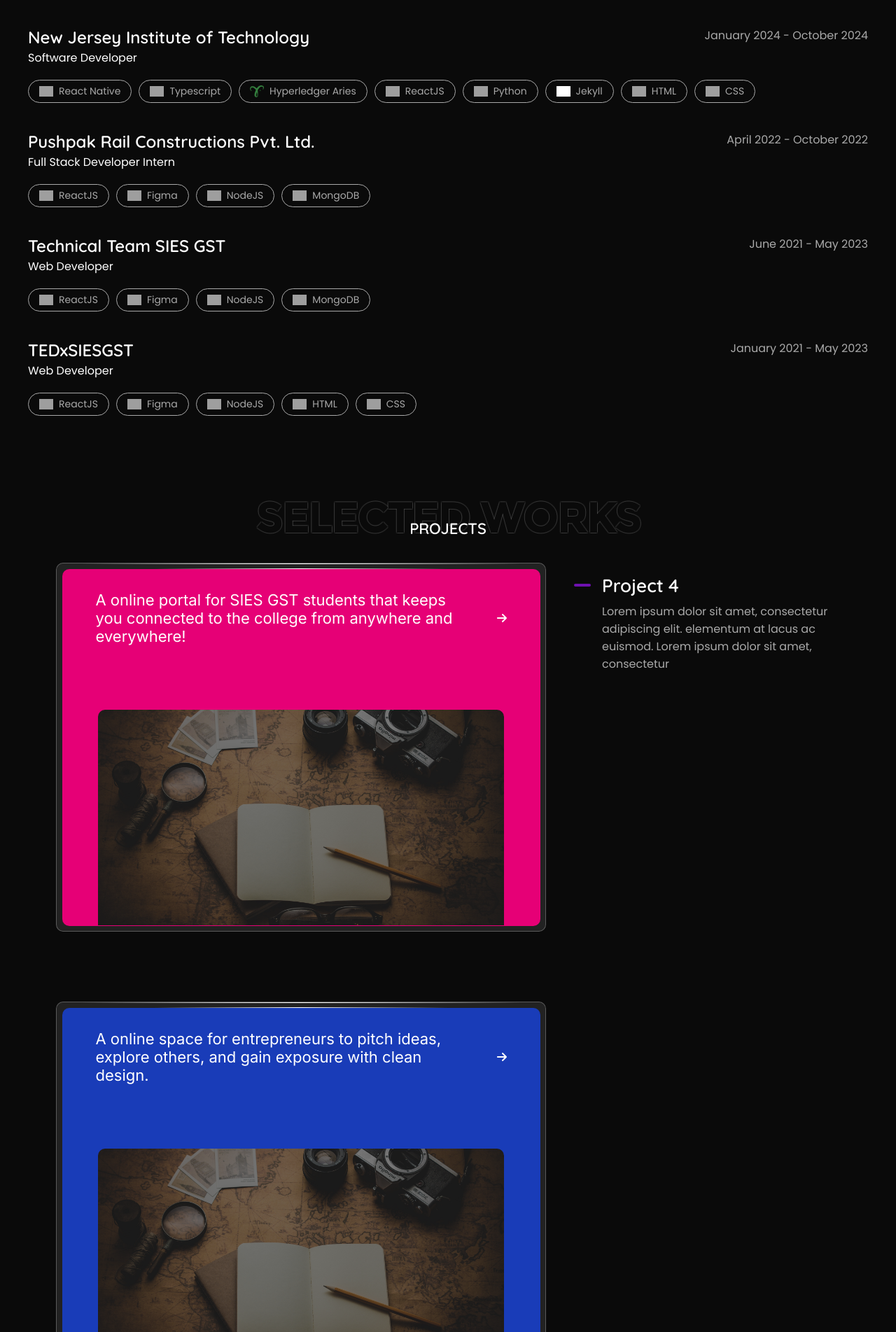
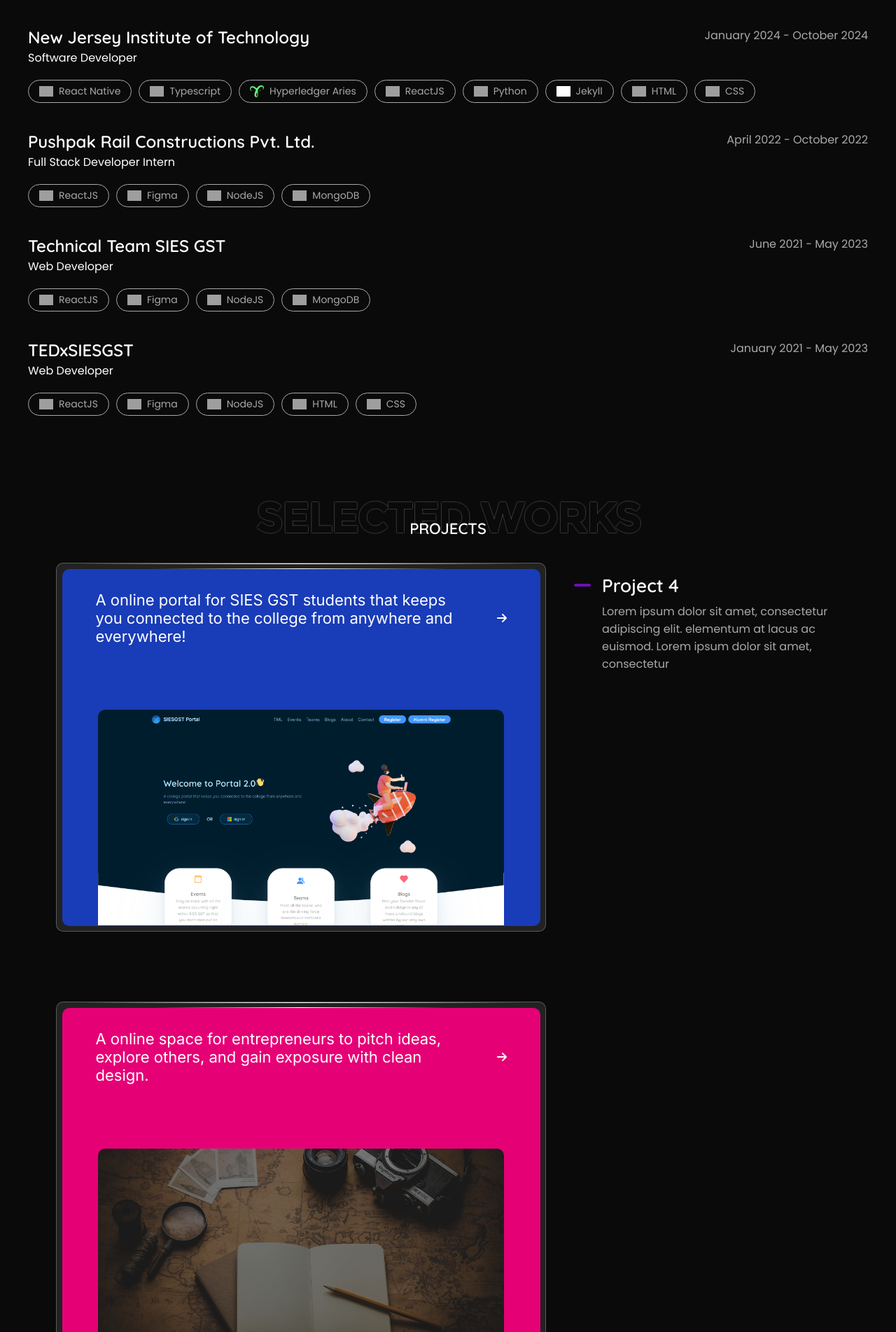
Before and after one commit to NidhishVyas/portfolio, a React (Create React App) app: page / in a window 1280 px wide. Shown: the part 1717-3620 px from the top of the page at 70% size. Built offline with nearby package versions, Linux system fonts and the light colour scheme; grey boxes are pictures that could not be loaded.

Commit message:
Refactor component structure, update experience data with color attributes, and adjust project image paths for consistency

```diff
--- a/src/Components/Common/NavBar.js
+++ b/src/Components/Common/NavBar.js
@@ -150,7 +150,7 @@ const SocialsDiv = styled.div`
   flex-direction: column;
   gap: 16px;
   padding: 20px;
-  border-top: 1px solid rgba(0, 0, 0, 0.2);
+  border-top: 1px solid ${(props) => props.theme.Colors.LightestWhite};
   border-bottom: 1px solid rgba(0, 0, 0, 0.2);
 `;
 
@@ -247,6 +247,7 @@ const TabMainDiv = styled(motion.div)`
 const NavBar = () => {
   const scrollToSection = (id) => {
     document.getElementById(id).scrollIntoView({ behavior: "smooth" });
+    toggleNav();
   };
 
   const theme = useTheme();
@@ -274,7 +275,7 @@ const NavBar = () => {
   const animationProps = {
     initial: "hidden",
     animate: "visible",
-    exit: "hidden",
+    // exit: "hidden",
     transition: { duration: 0.3, delay: 0.7 },
   };
 
--- a/src/Components/Common/TransitionDiv.js
+++ b/src/Components/Common/TransitionDiv.js
@@ -1,19 +1,13 @@
 import React from "react";
 import { motion } from "framer-motion";
 
-const TransitionDiv = ({ children, text = false }) => {
+const TransitionDiv = ({ children }) => {
   return (
     <motion.div
-      initial={text ? "textHidden" : "hidden"}
-      whileInView={text ? "textVisible" : "visible"}
-      animate={text ? "textVisible" : "visible"}
-      viewport={{ amount: 0.3, once: false }}
+      initial="hidden"
+      whileInView="visible"
+      viewport={{ amount: 0.3, once: true }}
       variants={{
-        textHidden: { x: "-100%" },
-        textVisible: {
-          x: 0,
-          transition: { duration: 0.3 },
-        },
         hidden: { opacity: 0, scale: 0.8, y: 20 },
         visible: {
           opacity: 1,
--- a/src/Components/Project/ProjectListDesktop.js
+++ b/src/Components/Project/ProjectListDesktop.js
@@ -11,7 +11,7 @@ import ProjectsData from "../../Data/ProjectsData.json";
 import Icon from "../Common/Icon";
 import ProjectDescription from "./ProjectDescription";
 
-import ProjImg from "../../Images/hero.png";
+// import ProjImg from "../../Images/hero.png";
 
 const MainWrapper = styled.div`
   display: flex;
@@ -170,7 +170,7 @@ const ProjectListDesktop = () => {
                 <Icon name="arrow-right" />
               </ProjectGistDiv>
               <ProjectImage
-                src={data.image}
+                src={require(`../../Images/${data.image}`)}
                 alt={data.name}
                 animate={targetControls}
                 initial={{ y: 20 }}
--- a/src/Data/Experience.json
+++ b/src/Data/Experience.json
@@ -10,7 +10,7 @@
     "techStack": [
       { "name": "React Native", "icon": "react" },
       { "name": "Typescript", "icon": "typescript" },
-      { "name": "Hyperledger Aries", "icon": "aries" },
+      { "name": "Hyperledger Aries", "icon": "aries", "color": "bright" },
       { "name": "ReactJS", "icon": "react" },
       { "name": "Python", "icon": "python" },
       { "name": "Jekyll", "icon": "jekyll", "color": "bright" },
--- a/src/Data/ProjectsData.json
+++ b/src/Data/ProjectsData.json
@@ -3,7 +3,7 @@
     "name": "College Student Portal",
     "info": "Designed and developed a website application using MERN stack, integrating a customizable event calendar and RSVP system.",
     "gist": "A online portal for SIES GST students that keeps you connected to the college from anywhere and everywhere!",
-    "image": "../../Images/hero.png",
+    "image": "SIESGST Portal.png",
     "sourceCode": "",
     "website": "https://www.portal.siesgst.ac.in/",
     "techStack": [
@@ -17,13 +17,13 @@
       { "name": "Microsoft Sign-in", "icon": "microsoft" },
       { "name": "Google Analytics", "icon": "googleanalytics" }
     ],
-    "color": "#e60076"
+    "color": "#193cb8"
   },
   {
     "name": "Crowdfunding using Blockchain",
     "info": "Lorem ipsum dolor sit amet, consectetur adipiscing elit. elementum at lacus ac euismod. Lorem ipsum dolor sit amet, consectetur",
     "gist": "A online space for entrepreneurs to pitch ideas, explore others, and gain exposure with clean design.",
-    "image": "/Images/hero.png",
+    "image": "hero.png",
     "sourceCode": "",
     "website": "",
     "points": [
@@ -34,13 +34,13 @@
       "Implemented Sentry for error tracking."
     ],
     "techStack": ["Next.js", "React", "TypeScript", "markdown", "Sentry"],
-    "color": "#193cb8"
+    "color": "#e60076"
   },
   {
     "name": "Project 3",
     "info": "Lorem ipsum dolor sit amet, consectetur adipiscing elit. elementum at lacus ac euismod. Lorem ipsum dolor sit amet, consectetur",
     "gist": "A online space for entrepreneurs to pitch ideas, explore others, and gain exposure with clean design.",
-    "image": "/Images/hero.png",
+    "image": "hero.png",
     "sourceCode": "",
     "website": "",
     "techStack": [],
@@ -50,7 +50,7 @@
     "name": "Project 4",
     "info": "Lorem ipsum dolor sit amet, consectetur adipiscing elit. elementum at lacus ac euismod. Lorem ipsum dolor sit amet, consectetur",
     "gist": "A online space for entrepreneurs to pitch ideas, explore others, and gain exposure with clean design.",
-    "image": "/Images/hero.png",
+    "image": "hero.png",
     "sourceCode": "",
     "website": "",
     "techStack": [],
--- a/src/Pages/Home.js
+++ b/src/Pages/Home.js
@@ -53,7 +53,7 @@ const Home = () => {
         </TransitionDiv>
       </div>
       <div id="Projects">
-        <Projects />
+          <Projects />
       </div>
       <div id="Tech-Stack">
         <TransitionDiv>
```
Also changed, not shown: src/Images/SIESGST Portal.png (added).
